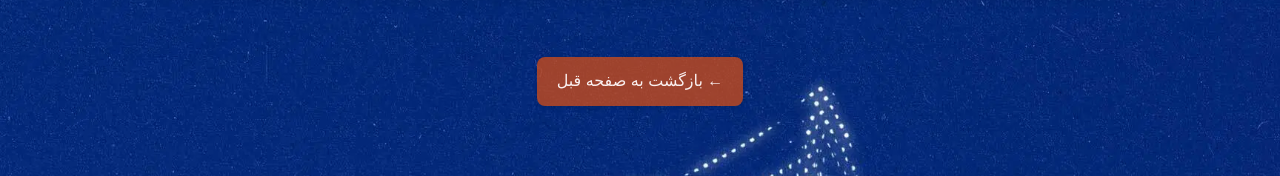
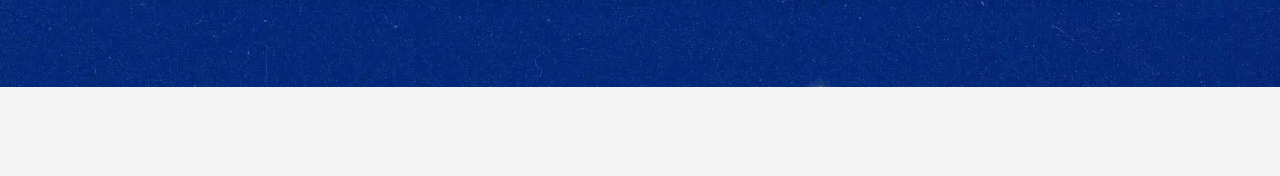
Before and after one commit to Sinan-sh/sinan, a plain HTML site: page index.html in a window 1280 px wide. Shown: the part 1629-1805 px from the top of the page. After the commit the page ends 1716 px from the top, so only its background shows below. Drawn offline with Linux system fonts and the light colour scheme.

Commit message:
Add files via upload

```diff
--- a/index.html
+++ b/index.html
@@ -88,5 +88,4 @@
     </main>
 
 </body>
-<a href="javascript:history.back()" class="back-button">← بازگشت به صفحه قبل</a>
 </html>
```
